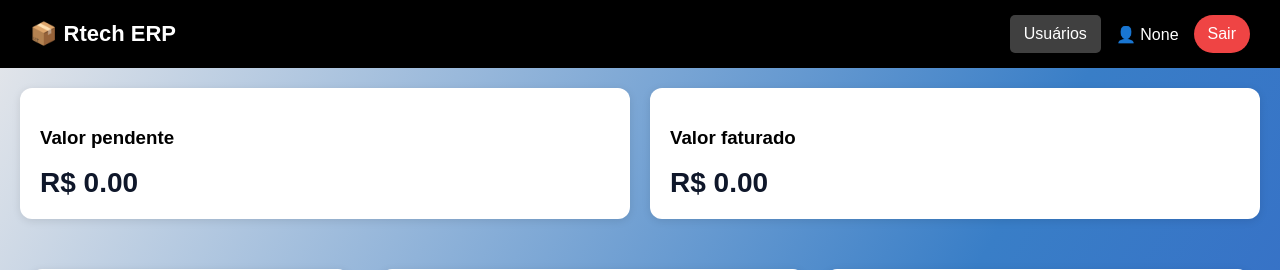
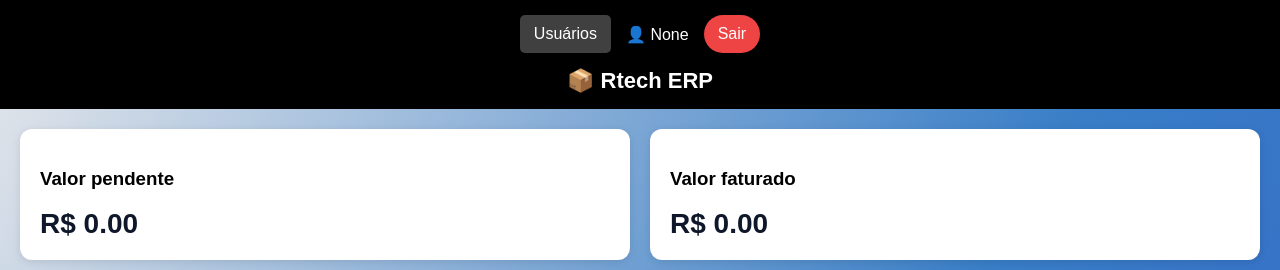
Before and after one commit to Danielreis23-lab/rtech-erp, a Python web app: template templates/pedidos.html in a window 1280 px wide. Shown: the top 270 px of the page. Run offline with Jinja, Linux system fonts and the light colour scheme; the template is opened without the code that fills it, so the values that code supplies are empty.

Commit message:
atualizaçao do disigner do projeto

```diff
--- a/templates/pedidos.html
+++ b/templates/pedidos.html
@@ -19,6 +19,8 @@
 
         .navbar {
             display: flex;
+            flex-direction: column-reverse;
+            overflow-y: auto;
             justify-content: space-between;
             align-items: center;
             background: #000000;
```
